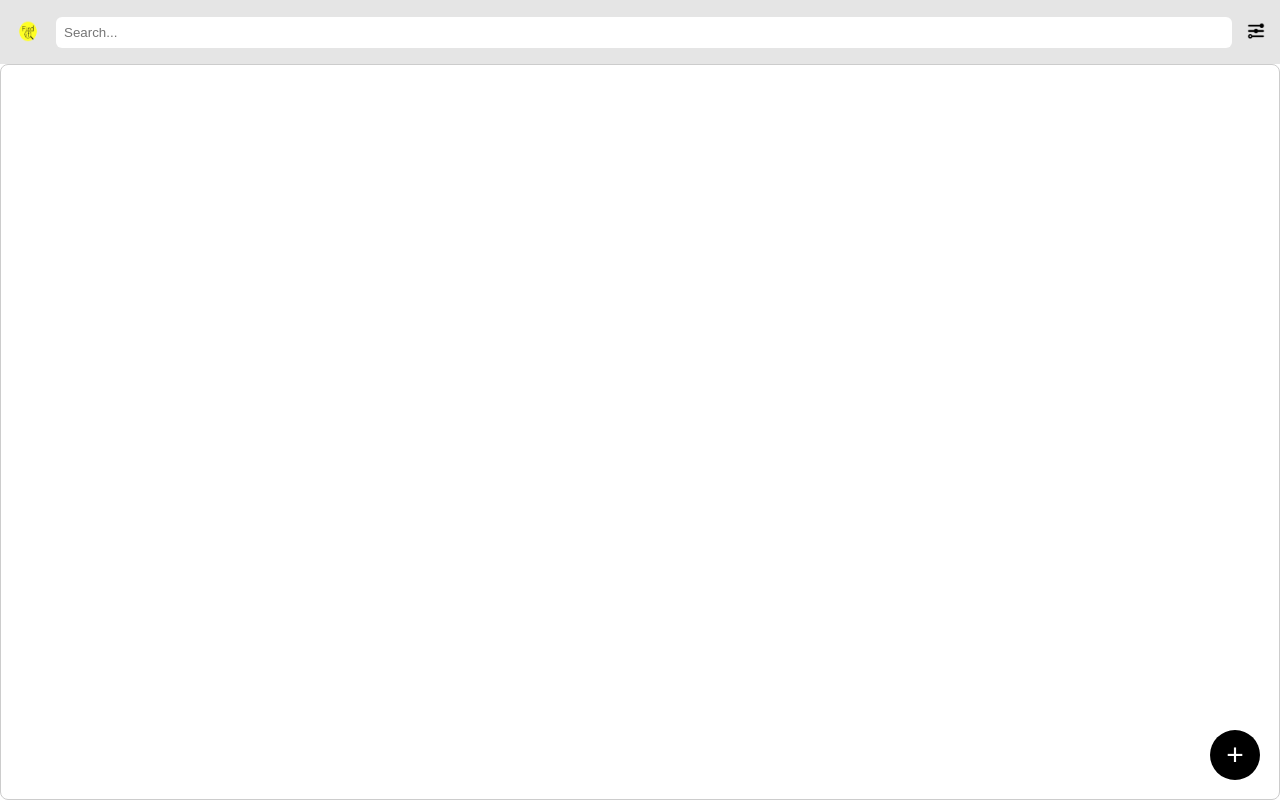
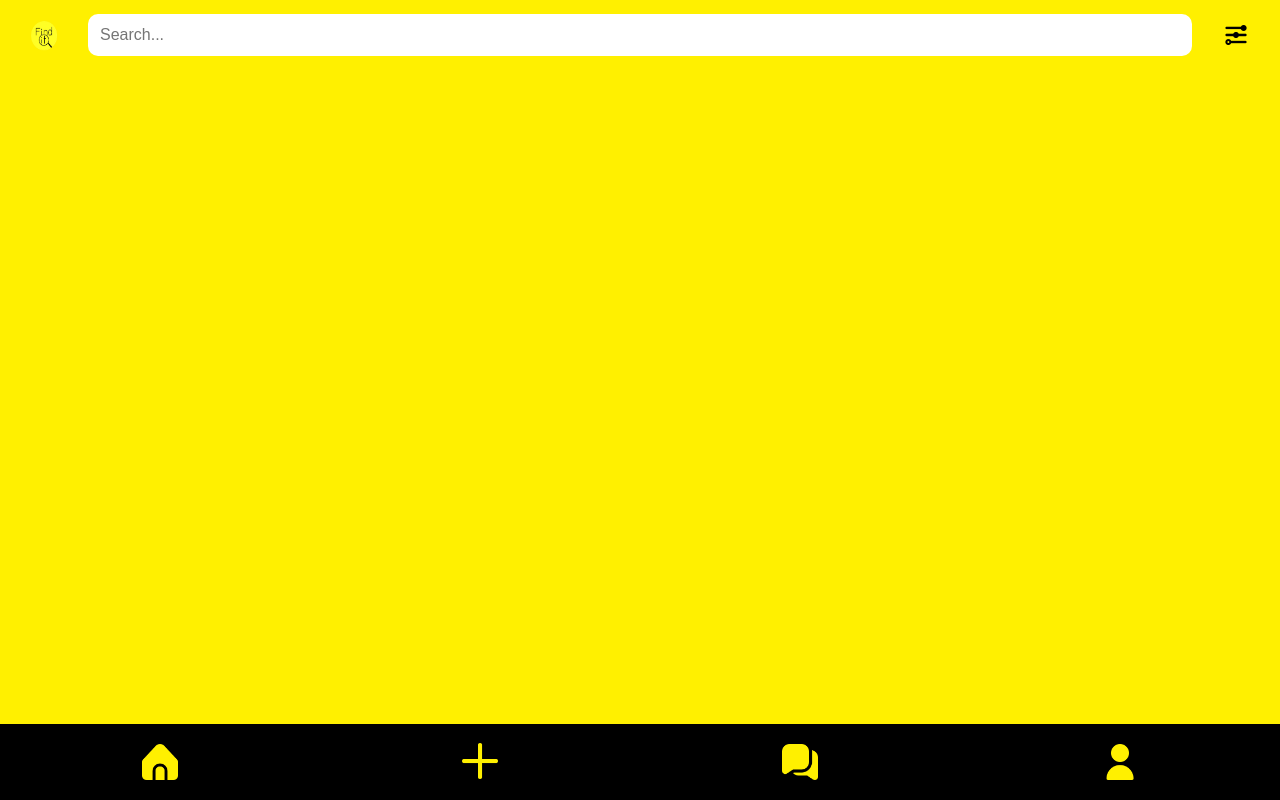
Before and after one commit to dinukap707/1800_202530_BBY13, a website built with Vite: page main.html in a window 1280 px wide. Built offline with nearby package versions, Linux system fonts and the light colour scheme.

Commit message:
Hoping this works lol. Adding new login page and css and main page and main css to its own dedicated branch along with redesigning the design.

```diff
--- a/main.html
+++ b/main.html
@@ -10,15 +10,17 @@
     <!-- Top bar -->
     <header class="top-bar">
       <button
-        onclick="window.location.href='profile.html'"
         class="icon-btn logo-btn"
         aria-label="Logo"
+        onclick="window.location.href='profile.html'"
       >
         <img src="/images/find_it.png" alt="Logo" />
       </button>
+
       <div class="search-container">
         <input type="text" placeholder="Search..." id="search-bar" />
       </div>
+
       <button id="filter-btn" class="icon-btn filter-btn" aria-label="Filter">
         <img src="/images/filter.png" alt="Filter" />
       </button>
@@ -36,16 +38,35 @@
     </div>
 
     <!-- Main Content Area -->
-    <div class="file-upload-container" id="item-list">
-      <input type="file" name="fileInput" accept="image/*" multiple id="fileInput"  style="display: none;" multiple>
-        <label for="fileInput" class="floating-btn">+</label>
-      </input>
-
-      <div id="uploadedFilesContainer"> </div>
-    </div>
 
     <!-- Bottom bar -->
     <footer>
+      <button type="button" onclick="window.location.href = 'main.html'">
+        <img id="homeImg" src="./images/yellowHome.png" alt="Home" />
+      </button>
+      <button type="button" class="plus-btn">
+        <div id="upload-section">
+          <!-- reuse your existing upload input + label -->
+          <input
+            type="file"
+            name="fileInput"
+            accept="image/*"
+            multiple
+            id="fileInput"
+            style="display: none"
+            multiple
+          />
+          <label for="fileInput" class="floating-btn">
+            <img src="./images/yellowPlus.png" alt="Add" />
+          </label>
+        </div>
+      </button>
+      <button type="button" onclick="window.location.href = 'settings.html'">
+        <img id="messageImg" src="./images/yellowMessages.png" alt="Home" />
+      </button>
+      <button type="button" onclick="window.location.href = 'profile.html'">
+        <img id="userImg" src="./images/yellowUser.png" alt="Home" />
+      </button>
     </footer>
     <script type="module" src="/src/main.js"></script>
   </body>
--- /dev/null
+++ b/styles/index.css
@@ -0,0 +1,144 @@
+/* ===== Base ===== */
+* {
+  box-sizing: border-box;
+}
+
+:root {
+  --yellow: #ffea00;
+  --purple: #8a00ff; /* LOGIN button */
+  --black: #000;
+  --ink: #111;
+  --line: #cfcfcf;
+  --radius: 10px;
+
+  /* tune this to move everything down/up to match the mock */
+  --top-gap: clamp(70px, 16vh, 160px);
+}
+
+html,
+body {
+  height: 100%;
+}
+
+body {
+  margin: 0;
+  font-family: "Archivo Narrow", system-ui, -apple-system, Segoe UI, Roboto,
+    Arial, sans-serif;
+  background: var(--yellow);
+  color: var(--ink);
+  display: grid;
+  grid-template-rows: auto 1fr auto; /* header | main | footer */
+}
+
+/* ===== Logo header (centered & pushed down) ===== */
+header {
+  display: grid;
+  place-items: center;
+  padding-top: var(--top-gap);
+}
+
+header .image {
+  width: 150px; /* try 160–180px if you want larger */
+  height: auto;
+  border-radius: 12px;
+  box-shadow: 0 20px 60px rgba(0, 0, 0, 0.06);
+}
+
+/* ===== Form area ===== */
+.lpbutton {
+  display: grid;
+  justify-items: center;
+  gap: 12px;
+  padding: 16px 16px 0;
+  margin-top: 14px; /* extra space between logo & form */
+}
+
+.login-form {
+  width: min(360px, 92vw);
+  display: grid;
+  gap: 12px;
+  margin-inline: auto;
+}
+
+/* Inputs */
+.input-field {
+  width: 100%;
+  height: 40px;
+  padding: 0 10px;
+  border: 2px solid var(--black); /* black outline like the mock */
+  border-radius: var(--radius);
+  background: #fff;
+  color: #000;
+  font-size: 16px;
+  outline: none;
+}
+.input-field::placeholder {
+  color: #444;
+}
+
+/* Buttons */
+.lp-btn {
+  width: 100%;
+  height: 42px;
+  border: 0;
+  border-radius: var(--radius);
+  cursor: pointer;
+  font-weight: 600;
+  letter-spacing: 0.2px;
+}
+
+/* Purple LOGIN */
+#login-btn.lp-btn {
+  background: var(--purple);
+  color: #fff;
+}
+
+/* Black CREATE ACCOUNT */
+#signup-btn.lp-btn {
+  background: var(--black);
+  color: #fff;
+}
+
+/* Sign-out (hidden by JS unless logged in) */
+#signout-btn.lp-btn {
+  background: #e23;
+  color: #fff;
+  display: none;
+  width: auto; /* keep it smaller if you show it */
+  padding: 0 16px;
+}
+
+/* Status message */
+#msg {
+  min-height: 18px;
+  font-size: 12px;
+  color: #111;
+  text-align: center;
+  margin-top: 6px;
+}
+
+/* Footer line / tagline */
+.footer {
+  display: grid;
+  place-items: center;
+  padding: 24px 0;
+  background: transparent;
+  border: 0;
+}
+.footer .welcome-box {
+  font-size: 14px;
+  color: #111;
+}
+.footer .welcome-box strong {
+  font-weight: 700;
+}
+
+/* Tiny phones */
+@media (max-width: 360px) {
+  header .image {
+    width: 130px;
+  }
+  .login-form {
+    width: 94vw;
+  }
+}
--- a/styles/main.css
+++ b/styles/main.css
@@ -1,151 +1,174 @@
+/* ===== Global Styles ===== */
+* {
+  box-sizing: border-box;
+}
+
 body {
   margin: 0;
   font-family: Arial, sans-serif;
-  background: #fff;
+  color: #000;
+  background: #fff000;
+  min-height: 100vh;
   display: flex;
   flex-direction: column;
-  height: 100vh;
 }
 
+/* Header */
 .top-bar {
-  display: flex;
+  display: grid;
+  grid-template-columns: 64px 1fr 64px; /* logo | search | filter */
   align-items: center;
-  background: #e5e5e5;
-  padding: 10px;
-  justify-content: space-between;
+  gap: 12px;
+  height: 70px;
+  background: #fff000;
+  padding: 0 12px;
+  z-index: 1000;
 }
 
-.logo img {
-  width: 40px;
-  height: 40px;
+/* Left logo button */
+.top-bar .logo-btn {
+  width: 64px;
+  height: 64px;
+  display: grid;
+  place-items: center;
+  background: transparent;
+  border: none;
+  cursor: pointer;
 }
 
-.filter-btn {
-  width: 44px;
-  height: 44px;
-  padding: 6px;
-  border-radius: 10px;
-  transform: translateX(8px);
+/*Logo Sizing Here*/
+.top-bar .logo-btn img {
+  width: 36px;
+  height: 36px;
+  display: block;
 }
 
+/* Center search */
+.top-bar .search-container {
+  min-width: 0;
+}
+.top-bar .search-container input {
+  width: 100%;
+  height: 42px;
+  padding: 0 12px;
+  border: none;
+  border-radius: 10px;
+  background: #fff;
+  color: #000;
+  font-size: 16px;
+  outline: none;
+}
+
+/* Right filter button */
+.top-bar .filter-btn {
+  width: 64px;
+  height: 64px;
+  display: grid;
+  place-items: center;
+  background: transparent;
+  border: none;
+  cursor: pointer;
+}
+
+/*Filter Icon Sizing Here*/
+.top-bar .filter-btn img {
+  width: 32px;
+  height: 32px;
+  display: block;
+}
+
+.top-bar .filter-btn:hover,
+.top-bar .logo-btn:hover {
+  background: rgba(0, 0, 0, 0.05);
+  border-radius: 12px;
+}
+
+/* Filter popup  */
 .filter-popup.hidden {
   display: none;
 }
 
 .filter-popup {
   position: absolute;
-  top: 60px;
+  top: 82px;
   right: 12px;
   background: #fff;
   padding: 12px;
   border-radius: 12px;
   box-shadow: 0 4px 15px rgba(0, 0, 0, 0.25);
   z-index: 100;
-  width: 180px;
+  width: 200px;
 }
-
 .filter-popup h3 {
-  margin-top: 0;
+  margin: 0 0 8px;
   font-size: 16px;
   text-align: center;
 }
-
 .filter-popup ul {
   list-style: none;
+  margin: 0;
   padding: 0;
-  margin: 0;
 }
-
 .filter-popup li {
   margin: 8px 0;
 }
-
 .filter-popup button {
   width: 100%;
-  padding: 8px;
+  padding: 8px 10px;
   background: #eee;
-  border: none;
-  border-radius: 6px;
+  border: 0;
+  border-radius: 8px;
   cursor: pointer;
   font-size: 14px;
-  transition: background 0.2s;
+  transition: background 0.15s;
+}
+.filter-popup button:hover {
+  background: #ddd;
 }
 
-.filter-popup button:hover {
-  background: #ccc;
+/* Footer  */
+footer {
+  position: fixed;
+  bottom: 0;
+  width: 100%;
+  height: 76px; /* in-between: 95 → 90 */
+  background-color: #000;
+  display: flex;
+  justify-content: space-around;
+  align-items: center;
+  z-index: 1000;
 }
 
-.search-container {
-  flex: 1;
-  margin: 0 10px;
-}
-
-.search-container input {
-  width: 100%;
-  padding: 8px;
-  border: none;
-  border-radius: 6px;
-}
-
-.icon-btn {
+footer button {
   background: none;
   border: none;
+  width: 60px; /* between 65 and 78 */
+  height: 60px;
+  display: flex;
+  justify-content: center;
+  align-items: center;
   cursor: pointer;
 }
 
-.icon-btn img {
-  width: 24px;
-  height: 24px;
+footer button img {
+  width: 36px; /* between 35 and 45 */
+  height: 36px;
 }
 
-.file-upload-container {
-  flex: 1;
-  overflow-y: auto;
-  padding: 20px;
-  border: 1px solid #ccc;
-  border-radius: 8px;
-  text-align: center;
+footer button:hover {
+  background: rgba(255, 234, 0, 0.08);
+}
+footer button:active {
+  transform: translateY(1px);
+}
+footer button:focus-visible {
+  outline: 2px solid #ffea00;
+  outline-offset: 2px;
 }
 
-.item-card {
-  background: #ddd;
-  border-radius: 8px;
-  margin-bottom: 15px;
-  padding: 10px;
+/* Main Padding for future implementation of adding images that stay on the main page*/
+main,
+.content,
+.page {
+  padding-bottom: 84px;
 }
-
-.item-image {
-  background: #f9eaea;
-  width: 100%;
-  height: 150px;
-  display: flex;
-  justify-content: center;
-  align-items: center;
-  border-radius: 6px;
-  margin-bottom: 10px;
-}
-
-.item-info p {
-  margin: 4px 0;
-}
-
-footer {
-  position: relative;
-}
-
-.floating-btn {
-  position: fixed;
-  bottom: 20px;
-  right: 20px;
-  background: black;
-  color: white;
-  border: none;
-  border-radius: 50%;
-  width: 50px;
-  height: 50px;
-  font-size: 30px;
-  cursor: pointer;
-  display: flex;
-  justify-content: center;
-  align-items: center;
-}
--- a/styles/profileStyle.css
+++ b/styles/profileStyle.css
@@ -1,3 +1,9 @@
+html,
+body {
+  height: 100%;
+  overflow-x: hidden;
+}
+
 gridlayout {
   display: grid;
   grid-template-rows: 1fr 1fr 1fr;
@@ -11,7 +17,7 @@ body {
   background-color: #fff000;
   margin: 0;
   padding: 0;
-  font-family: 'Archivo Narrow', Arial, Helvetica, sans-serif;
+  font-family: "Archivo Narrow", Arial, Helvetica, sans-serif;
 }
 
 /*Nav CSS*/
@@ -93,9 +99,8 @@ section button p {
             min-height: 100vh;
             background-color: #f3f4f6; /* Light gray background */
 
-
 .card {
-  font-family: 'Inter', sans-serif;
+  font-family: "Inter", sans-serif;
   justify-content: center;
   align-items: center;
   text-align: center;
@@ -103,7 +108,8 @@ section button p {
   padding: 1rem;
   margin: 1rem;
   border-radius: 1rem;
-  box-shadow: 0 10px 15px -3px rgba(0, 0, 0, 0.1), 0 4px 6px -2px rgba(0, 0, 0, 0.05);
+  box-shadow: 0 10px 15px -3px rgba(0, 0, 0, 0.1),
+    0 4px 6px -2px rgba(0, 0, 0, 0.05);
 }
 
 .title {
@@ -157,7 +163,7 @@ section button p {
   background-color: #f3f4f6;
 }
 
-.radio-input:checked+.button-segment {
+.radio-input:checked + .button-segment {
   background-color: #8736aa;
   /* Primary Indigo */
   color: #ffffff;
@@ -165,10 +171,9 @@ section button p {
 }
 
 /* Keep the selected background consistent on hover */
-.radio-input:checked+.button-segment:hover {
+.radio-input:checked + .button-segment:hover {
   background-color: #8736aa;
 }
-
 
 /*Design for footer*/
 /* footer {
```
Also changed, not shown: index.html (+9 -14 lines), profile.html (+54 -33 lines), src/login.js (+75 -27 lines).
